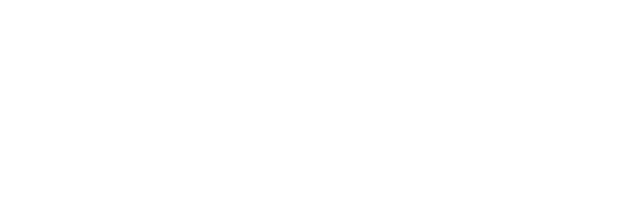
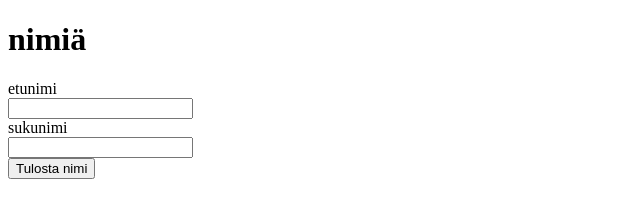
Before and after one commit to Jonssoni/Getting-started1, a plain HTML site: page index.html in a window 1280 px wide. Shown: the whole page, without its empty margins (0-640 px from the left). Drawn offline with Linux system fonts and the light colour scheme.

Commit message:
tehtiin html ja java

```diff
--- a/index.html
+++ b/index.html
@@ -1,12 +1,25 @@
 <!DOCTYPE html>
-<html lang="en">
+<html lang="fi">
 <head>
     <meta charset="UTF-8">
     <meta http-equiv="X-UA-Compatible" content="IE=edge">
     <meta name="viewport" content="width=device-width, initial-scale=1.0">
     <title>Document</title>
+
+    <script src="java.js"></script>
 </head>
 <body>
+    <h1>nimiä</h1>
 
+    <form id="oma">
+        etunimi<br>
+        <input type="text" id="etunimi"> <br>
+        sukunimi<br>
+        <input type="text" id="sukunimi"> <br>
+        <button type="button" onclick="tulostanimi(oma.etunimi.value, oma.sukunimi.value)">
+        Tulosta nimi <br>
+        </button>
+    </form>
+    <div id="results"></div>
 </body>
 </html>
--- a/java.js
+++ b/java.js
@@ -0,0 +1,5 @@
+function tulostanimi(a, b){
+
+    var div = document.getElementById("results");
+    div.innerHTML="<h3>" + a + " " + b + "</h3>";
+}
```
